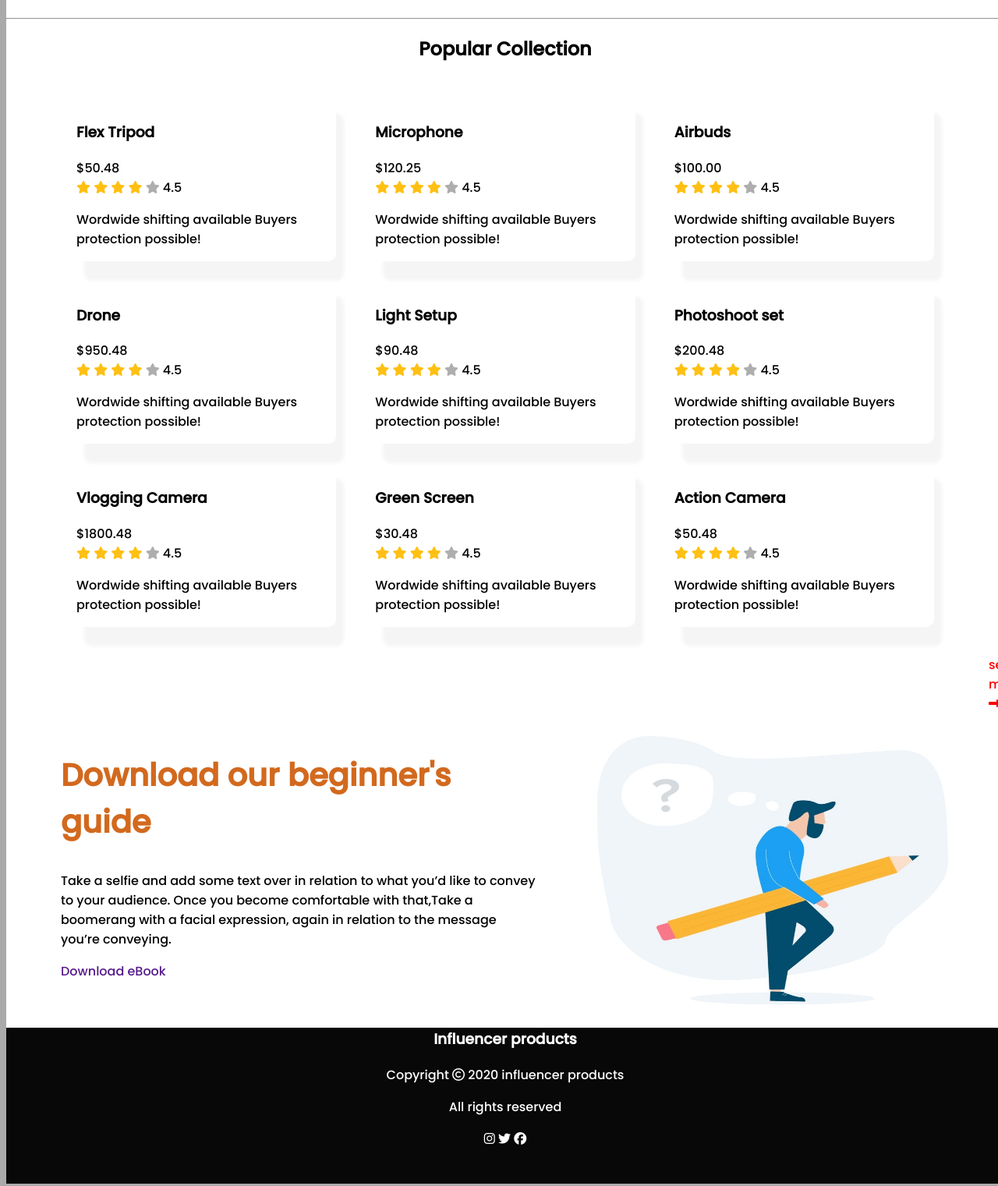
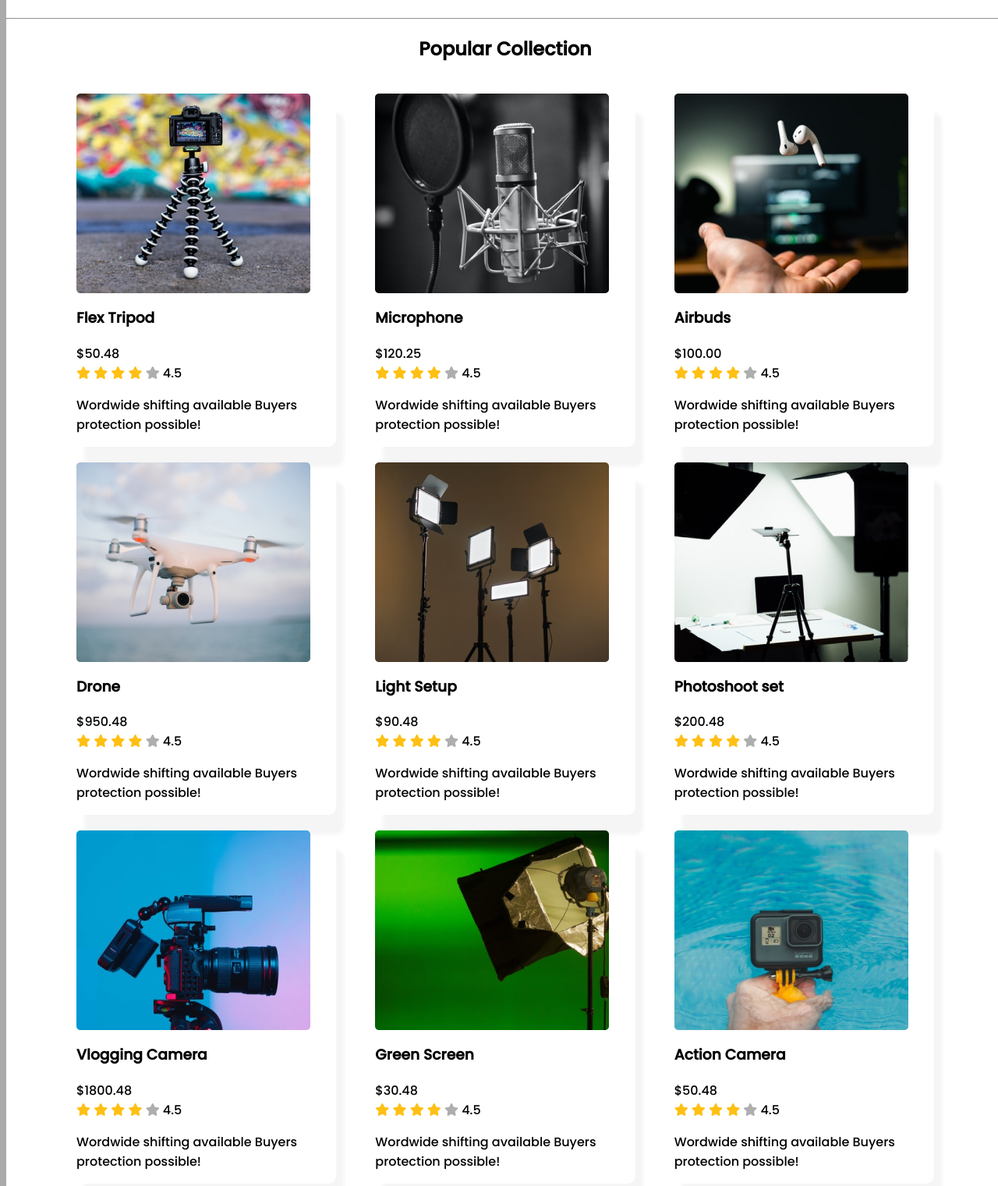
Before and after one commit to shaiful0/influencer-gear, a plain HTML site: page index.html in a window 1280 px wide. Shown: the part 800-2321 px from the top of the page at 78% size. Drawn offline with Linux system fonts and the light colour scheme; the site is published under a folder, as on GitHub Pages, so addresses that start at the root find nothing.

Commit message:
change something

```diff
--- a/index.html
+++ b/index.html
@@ -27,7 +27,7 @@
       <a class="button" href="">Prebook now  <i class="fas fa-long-arrow-alt-right"></i></a>
       </div>
       <div class="camera">
-        <img src="/images/main-camera.png" alt="">
+        <img src="images/main-camera.png" alt="">
       </div>
       </section>
       <hr>
@@ -39,7 +39,7 @@
         <div class="populer-collections">
           <div class="collection">
             <div class="collection-banner">
-              <img src="/images/tripod.png" alt="">
+              <img src="images/tripod.png" alt="">
             </div>
             <div class="collection-detail">
               <h3 class="product-name">Flex Tripod</h3>
@@ -60,7 +60,7 @@
           </div>
           <div class="collection">
             <div class="collection-banner">
-              <img src="/images/mic.png" alt="">
+              <img src="images/mic.png" alt="">
             </div>
             <div class="collection-detail">
               <h3 class="product-name">Microphone</h3>
@@ -81,7 +81,7 @@
           </div>
           <div class="collection">
             <div class="collection-banner">
-              <img src="/images/airpod.png" alt="">
+              <img src="images/airpod.png" alt="">
             </div>
             <div class="collection-detail">
               <h3 class="product-name">Airbuds</h3>
@@ -102,7 +102,7 @@
           </div>
           <div class="collection">
             <div class="collection-banner">
-              <img src="/images/drone.png" alt="">
+              <img src="images/drone.png" alt="">
             </div>
             <div class="collection-detail">
               <h3 class="product-name">Drone</h3>
@@ -123,7 +123,7 @@
           </div>
           <div class="collection">
             <div class="collection-banner">
-              <img src="/images/lights.png" alt="">
+              <img src="images/lights.png" alt="">
             </div>
             <div class="collection-detail">
               <h3 class="product-name">Light Setup</h3>
@@ -144,7 +144,7 @@
           </div>
           <div class="collection">
             <div class="collection-banner">
-              <img src="/images/setup.png" alt="">
+              <img src="images/setup.png" alt="">
             </div>
             <div class="collection-detail">
               <h3 class="product-name">Photoshoot set</h3>
@@ -165,7 +165,7 @@
           </div>
           <div class="collection">
             <div class="collection-banner">
-              <img src="/images/camera.png" alt="">
+              <img src="images/camera.png" alt="">
             </div>
             <div class="collection-detail">
               <h3 class="product-name">Vlogging Camera</h3>
@@ -186,7 +186,7 @@
           </div>
           <div class="collection">
             <div class="collection-banner">
-              <img src="/images/single-light.png" alt="">
+              <img src="images/single-light.png" alt="">
             </div>
             <div class="collection-detail">
               <h3 class="product-name">Green Screen</h3>
@@ -207,7 +207,7 @@
           </div>
           <div class="collection">
             <div class="collection-banner">
-              <img src="/images/action.png" alt="">
+              <img src="images/action.png" alt="">
             </div>
             <div class="collection-detail">
               <h3 class="product-name">Action Camera</h3>
@@ -240,7 +240,7 @@
           <a href="">Download eBook</a>
         </div>
         <div class="guide-line">
-          <img src="./images/uncommon.jpg" alt="">
+          <img src="images/uncommon.jpg" alt="">
         </div>
 
       </section>
```
